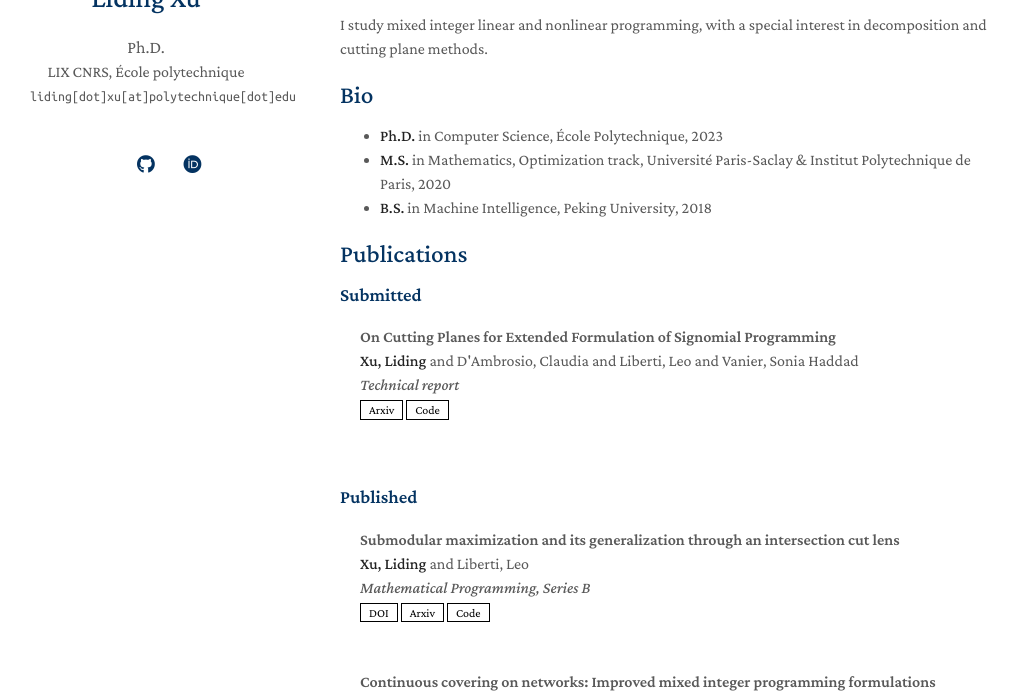
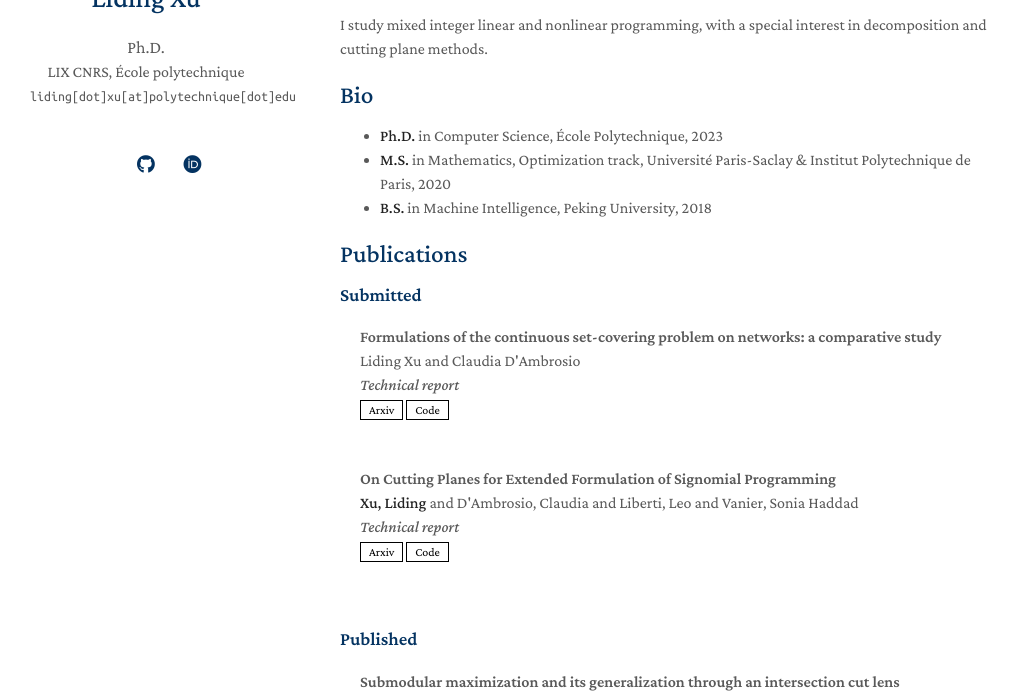
Before and after one commit to lidingxu/lidingxu.github.io, a Jekyll site: the page built from index.md, in a window 1280 px wide and 900 px high, cut to the strip 206-900 px from the top of the window. Shown: the whole strip, without its empty margins (130-1147 px from the left). Built offline with Jekyll 4.4.1, drawn with Linux system fonts in a browser that asks for light colours; nearby versions of some CDN libraries; a style sheet for code colours, icons or effects is not loaded; our own code applies the rules of GitHub Pages for plain Markdown files.

Commit message:
update pub

```diff
--- a/_data/publications.yml
+++ b/_data/publications.yml
@@ -7,6 +7,12 @@ submitted:
  #   code: https://github.com/MrGiovanni/ContinualLearning
  #  bibtex: https://bib.yliu.me/MICCAI23.txt
  #  image: ./assets/img/teaser_example_2.png
+
+  - title: "Formulations of the continuous set-covering problem on networks: a comparative study"
+    authors: Liding Xu and Claudia D'Ambrosio
+    conference: Technical report
+    arxiv: https://arxiv.org/abs/2404.10467
+    code: https://github.com/lidingxu/cflg
 
   - title: "On Cutting Planes for Extended Formulation of Signomial Programming"
     authors: <strong>Xu, Liding</strong> and D'Ambrosio, Claudia and Liberti, Leo and Vanier, Sonia Haddad
```
